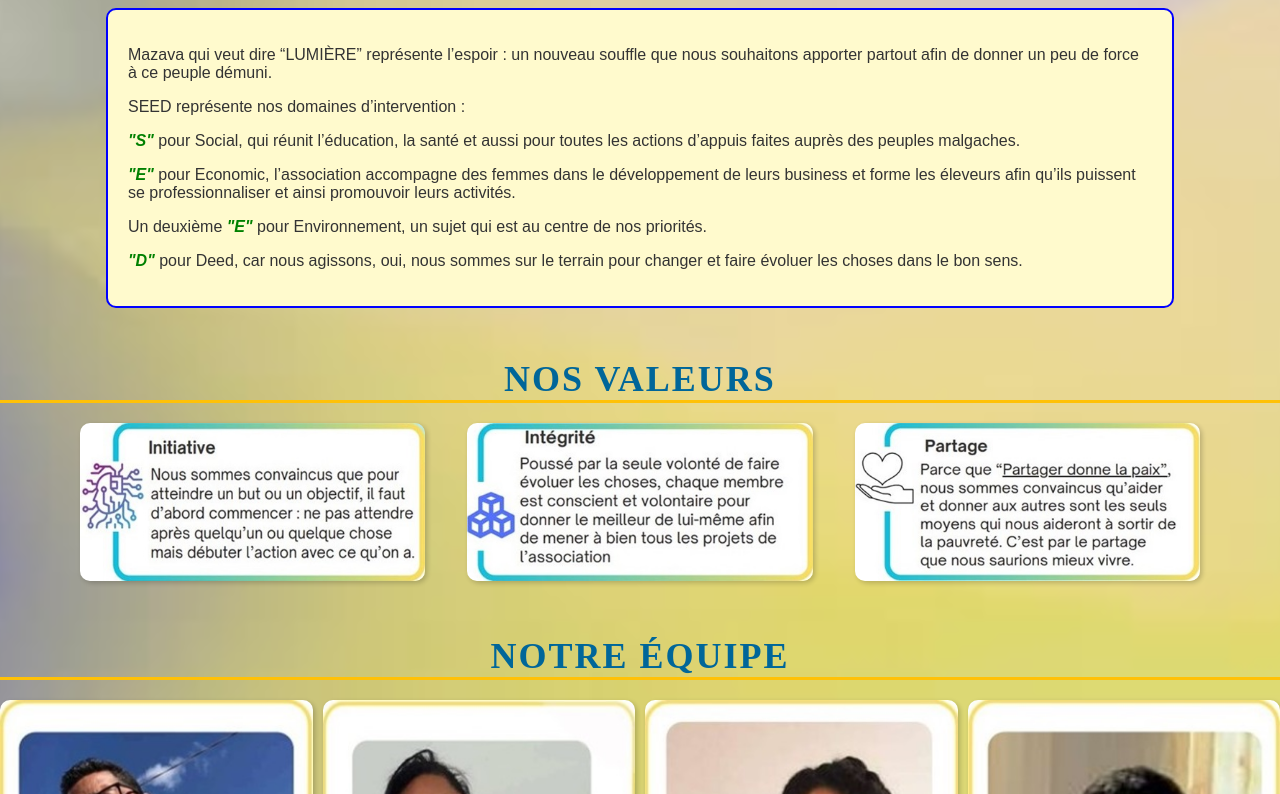
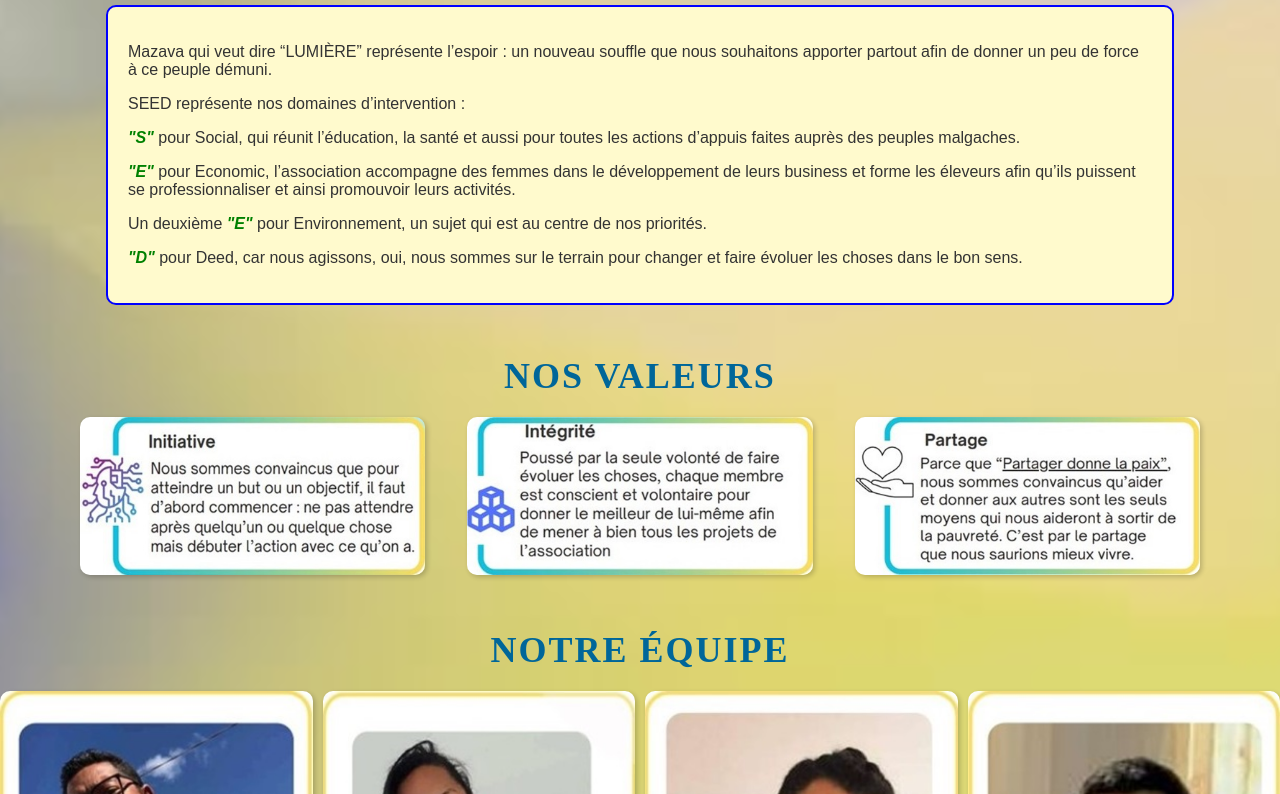
Before and after one commit to mazavaseed/mazavaseed.github.io, a plain HTML site: page presentation.html in a window 1280 px wide. Shown: the part 411-1205 px from the top of the page. Drawn offline with Linux system fonts and the light colour scheme.

Commit message:
Update presentation.html

```diff
--- a/presentation.html
+++ b/presentation.html
@@ -22,7 +22,6 @@ body {
     font-weight: bold;
     color: #006699; /* Bleu profond */
     text-align: center; /* Centrer le titre */
-    border-bottom: 3px solid #FFC107; /* Ligne dorée sous le titre */
     text-transform: uppercase; /* Mettre en majuscules */
     letter-spacing: 2px; /* Espacement entre les lettres */}
 .header-image {
```
